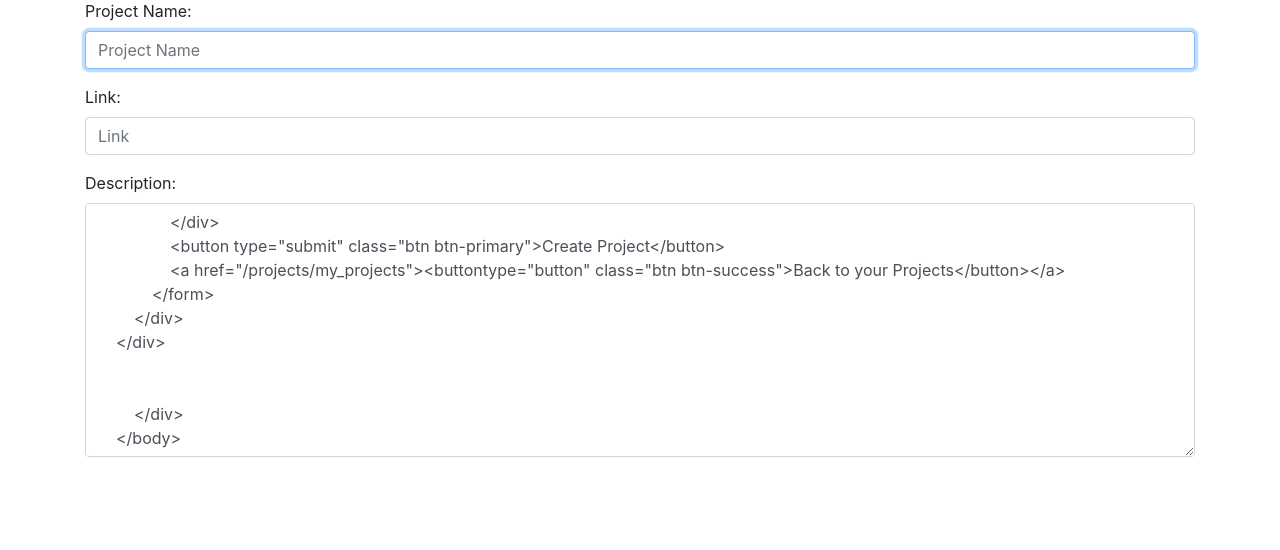
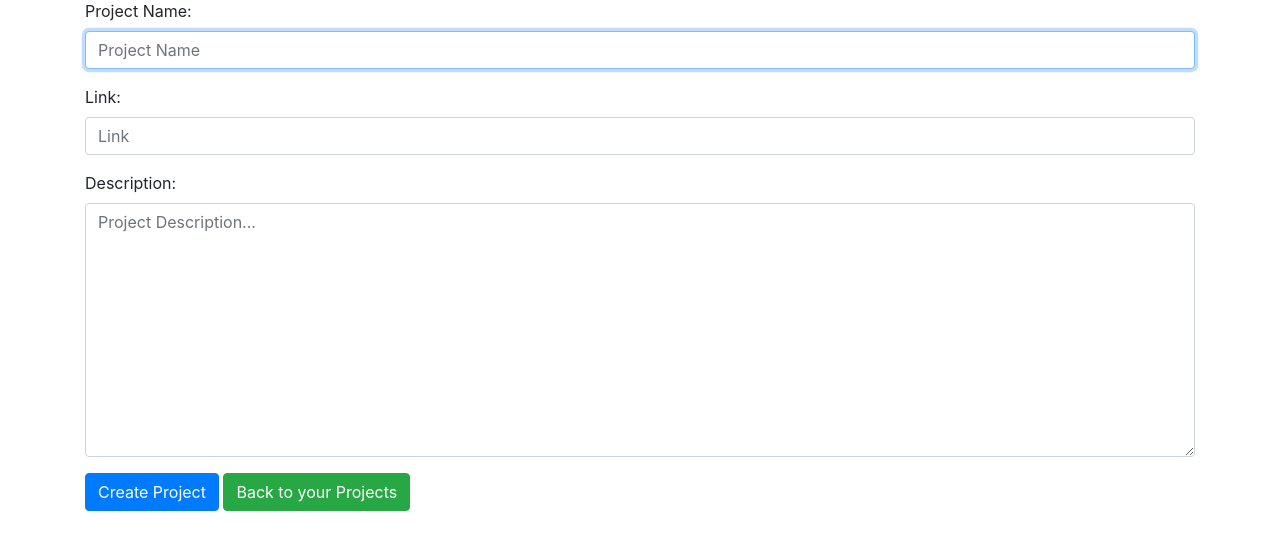
Before and after one commit to eric-chew/T4A2-B, a Flask app: page /projects/new in a window 1280 px wide. Shown: the part 175-725 px from the top of the page. Run offline with Flask 2, Linux system fonts and the light colour scheme; the visitor is signed in with stand-in values (Sample User, id 1); data comes from the database, SQL or seed files in the repository; parts of the project's set-up code (start-up, migrations or seed data) failed here and were passed over; some libraries are stand-ins or nearby versions.

Commit message:
more templating fixes

```diff
--- a/src/controllers/auth_controller.py
+++ b/src/controllers/auth_controller.py
@@ -51,7 +51,8 @@ def auth_login():
     user = User.query.filter_by(username=username).first()
 
     if not user or not bcrypt.check_password_hash(user.password, password):
-        return abort(401, description='Invalid Credentials')
+        flash('Invalid Credentials')
+        return redirect(url_for('auth.login'))
 
     login_user(user)
     # return jsonify(user_schema.dump(user))
--- a/src/controllers/feedbacks_controller.py
+++ b/src/controllers/feedbacks_controller.py
@@ -13,7 +13,7 @@ feedbacks = Blueprint('feedbacks', __name__, url_prefix='/feedback')
 def feedback_create(id):
     project = Project.query.filter_by(id=id).first()
 
-    feedback = Feedback.query.filter_by(user_id=current_user.id).first()
+    feedback = Feedback.query.filter_by(user_id=current_user.id, project_id=project.id).first()
 
     if feedback:
         flash('Already given feedback in this project')
@@ -31,6 +31,7 @@ def feedback_create(id):
     db.session.add(new_feedback)
     db.session.commit()
 
+    flash('Thank yo for your Feedback')
     # return jsonify(feedback_schema.dump(new_feedback))
     return redirect(url_for('feedbacks.feedback_show_project', id=id))
 
--- a/src/controllers/projects_controller.py
+++ b/src/controllers/projects_controller.py
@@ -71,7 +71,7 @@ def project_delete(id):
 
 
 # @projects.route('/<int:id>', methods=['PUT', 'PATCH'])
-@projects.route("/update/<int:id>", methods=['GET'])
+@projects.route("/update/<int:id>", methods=['POST'])
 @login_required
 def project_update(id):
     project = Project.query.filter_by(id=id, user_id=current_user.id).first()
--- a/src/templates/feedback.html
+++ b/src/templates/feedback.html
@@ -4,7 +4,7 @@
     {% if feedback %}
         <div class="card text-center border-dark mb-3">
             <div class="card-header">
-                By {{feedback.user.username}}
+                Feedback from {{feedback.user.username}}
             </div>
             <div class="card-body">
                 <h5 class="card-title">{{feedback.project.name}}</h5>
@@ -14,6 +14,10 @@
             <div class="card-footer text-muted">
                 Last updated: {{feedback.last_updated.strftime('%Y-%m-%d %H:%M')}}
             </div>
+            {% if current_user.is_authenticated and current_user.id == feedback.user_id %}
+                <a href="{{ url_for('feedbacks.revise_feedback', id=feedback.id) }}" class="btn btn-success">Update Feedback</a>
+                <a href="{{ url_for('feedbacks.feedback_delete', id=feedback.id) }}" class="btn btn-danger">Delete Feedback</a>
+            {% endif %}
             <a href="{{ url_for('feedbacks.feedback_show_project', id=feedback.project_id) }}" class="btn btn-primary">More Feedback</a>
         </div>
     {% else %}
--- a/src/templates/feedback_index.html
+++ b/src/templates/feedback_index.html
@@ -9,7 +9,7 @@
     {% for feedback in feedbacks %}
         <div class="card text-center border-dark mb-3">
             <div class="card-header">
-                By {{feedback.user.username}}
+                Feedback from {{feedback.user.username}}
             </div>
             <div class="card-body">
                 <h5 class="card-title">{{feedback.project.name}}</h5>
@@ -22,4 +22,5 @@
         </div>
     {% endfor %}
     <a href="{{ url_for('feedbacks.new_feedback', id=project_id) }}" class="btn btn-primary">Give Feedback</a>
+    <a href="{{ url_for('projects.project_show', id=project_id) }}" class="btn btn-primary">Back to Project</a>
 {% endblock %}
--- a/src/templates/new_project.html
+++ b/src/templates/new_project.html
@@ -16,11 +16,11 @@
                 </div>
                 <div class="mb-3">
                     <label for="link" class="form-label">Link: </label>
-                    <input type='text' class="form-control" name='link' id='link' placeholder='Link'>
+                    <input type='url' class="form-control" name='link' id='link' placeholder='Link'>
                 </div>
                 <div class="mb-3">
                     <label for="description" class="form-label">Description: </label>
-                    <textarea class="form-control" name='description' id='description' placeholder='Project Description...' rows='10'>
+                    <textarea class="form-control" name='description' id='description' placeholder='Project Description...' rows='10'></textarea>
                 </div>
                 <button type="submit" class="btn btn-primary">Create Project</button>
                 <a href="{{ url_for('projects.project_show_user') }}"><buttontype="button" class="btn btn-success">Back to your Projects</button></a>
@@ -30,7 +30,7 @@
     {% else %}
     <div class="card text-center text-dark bg-warning mb-3">
         <div class="card-body">
-            <h5 class="card-title">Please sign in to crate a Project</h5>
+            <h5 class="card-title">Please sign in to create a Project</h5>
             <a href="{{ url_for('auth.login') }}"><buttontype="button" class="btn btn-success">Log In</button></a>
             <a href="{{ url_for('auth.signup') }}"><buttontype="button" class="btn btn-success">Sign Up</button></a>
             <a href="{{ url_for('projects.project_index') }}"><buttontype="button" class="btn btn-success">Back to Projects</button></a>
--- a/src/templates/project.html
+++ b/src/templates/project.html
@@ -8,10 +8,11 @@
         </div>
         <div class="card-body">
             <h1 class="card-title">{{project.name}}</h1>
+            <h3 class="card-title">Link: <a href='{{project.link}}' target='_blank'>{{project.link}}</a></h3>
             <p class="card-text">{{project.description}}</p>
             <a href="{{ url_for('feedbacks.feedback_show_project', id=project.id) }}" class="btn btn-primary">View Feedback</a>
             {% if current_user.is_authenticated and current_user.id != project.user.id %}
-                <a href="{{ url_for('feedbacks.new_feedback', id=id) }}" class="btn btn-primary">Give Feedback</a>
+                <a href="{{ url_for('feedbacks.new_feedback', id=project.id) }}" class="btn btn-primary">Give Feedback</a>
             {% endif%}
             {% if current_user.is_authenticated and current_user.id == project.user.id %}
                 <a href="{{ url_for('projects.revise_project', id=project.id) }}" class="btn btn-primary">Update Project</a>
--- a/src/templates/projects_user.html
+++ b/src/templates/projects_user.html
@@ -22,4 +22,5 @@
         </div>
     </div>
     {% endfor %}
+    <a href="{{ url_for('projects.new_project') }}" class="btn btn-primary">Create a new Project</a>
 {% endblock %}
--- a/src/templates/revise_feedback.html
+++ b/src/templates/revise_feedback.html
@@ -9,10 +9,10 @@
     {% if current_user.is_authenticated %}
     <div>
         <div>
-            <form action="{{ url_for('feedbacks.feedback_update, id=feedback.id') }}" method='POST'>
+            <form action="{{ url_for('feedbacks.feedback_update', id=feedback.id) }}" method='POST'>
                 <div class="mb-3">
                     <label for="text" class="form-label">Feedback:</label>
-                    <textarea class="form-control" name='text' id='text' value='{{feedback.text}}' rows='12' autofocus=''>
+                    <textarea class="form-control" name='text' id='text' rows='12'>{{feedback.text}}</textarea>
                 </div>
                 <button type="submit" class="btn btn-primary">Update Feedback</button>
                 <a href="{{ url_for('feedbacks.feedback_show_project', id=feedback.project_id) }}"><buttontype="button" class="btn btn-success">Back to Feedback</button></a>
--- a/src/templates/revise_project.html
+++ b/src/templates/revise_project.html
@@ -16,11 +16,11 @@
                 </div>
                 <div class="mb-3">
                     <label for="link" class="form-label">Link: </label>
-                    <input type='text' class="form-control" name='link' id='link' value='{{project.link}}'>
+                    <input type='url' class="form-control" name='link' id='link' value='{{project.link}}'>
                 </div>
                 <div class="mb-3">
                     <label for="description" class="form-label">Description: </label>
-                    <textarea class="form-control" name='description' id='description' value='{{project.description}}' rows='10' autofocus=''>
+                    <textarea class="form-control" name='description' id='description' rows='10'>{{project.description}}</textarea>
                 </div>
                 <button type="submit" class="btn btn-primary">Update Project</button>
                 <a href="{{ url_for('projects.project_show_user') }}"><buttontype="button" class="btn btn-success">Back to your Projects</button></a>
```
